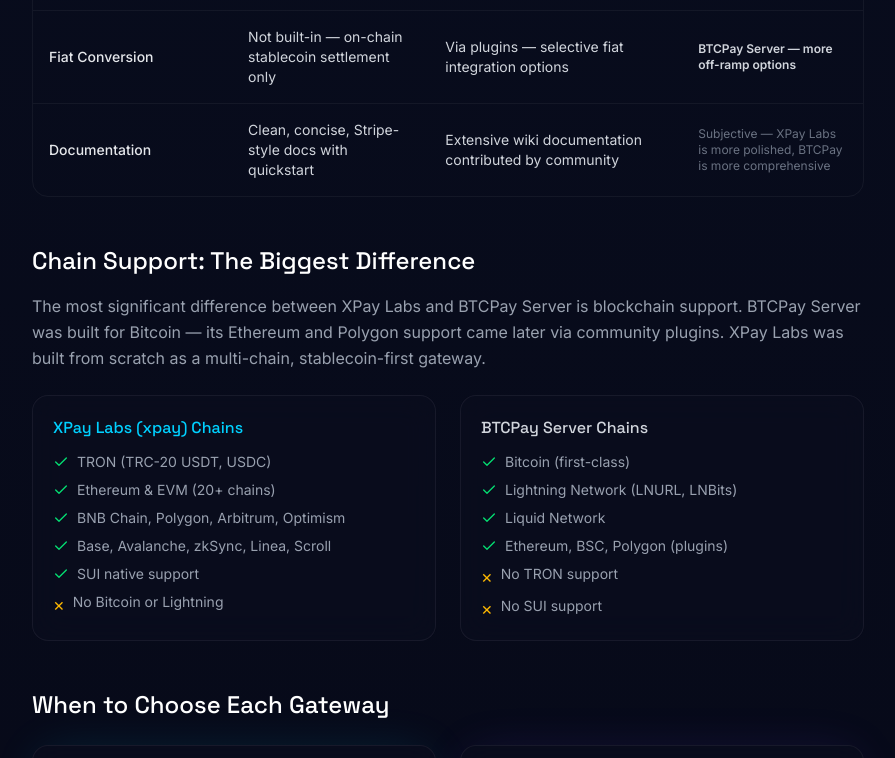
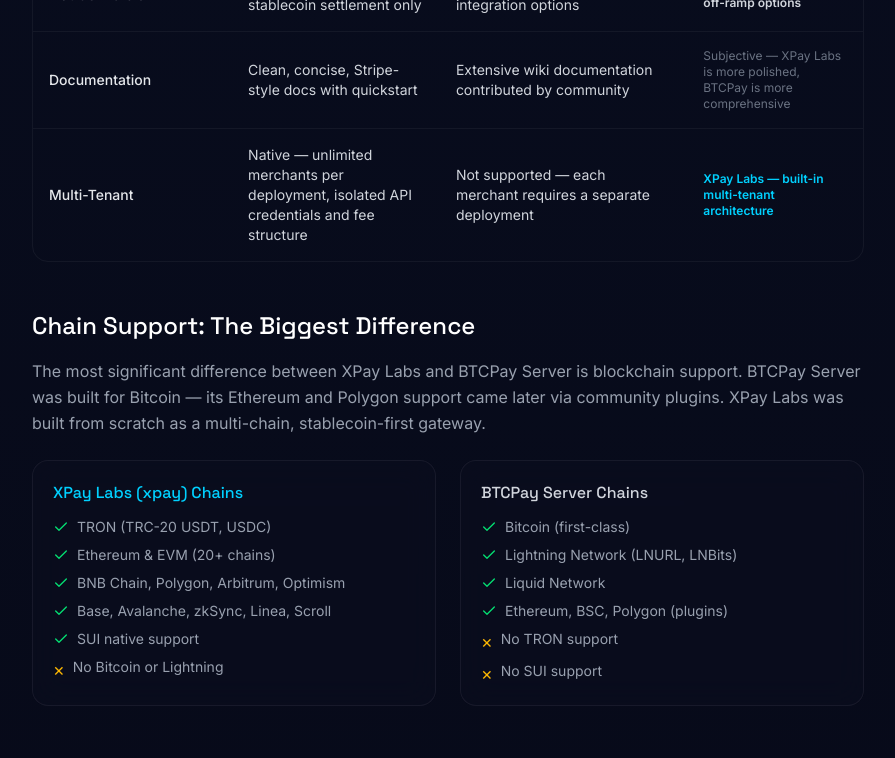
Before and after one commit to yan253319066/XPayLabs, a Next.js app: page /blog/xpay-labs-vs-btcpayserver in a window 1280 px wide. Shown: the part 1960-2718 px from the top of the page, without its empty margins (192-1087 px from the left). Built offline with nearby package versions, Linux system fonts and the light colour scheme.

Commit message:
Add multi-tenant messaging to SEO metadata and blog content (EN+ZH)

```diff
--- a/app/blog/page.tsx
+++ b/app/blog/page.tsx
@@ -8,8 +8,8 @@
 
 export const metadata: Metadata = {
   title: 'Blog — Self-Hosted Crypto Payment Guides | XPay Labs',
-  description: 'Guides, comparisons, and deep dives on self-hosted crypto payment infrastructure. Learn how to accept USDT, replace BitPay, and deploy your own non-custodial gateway.',
-  keywords: ['crypto payment blog', 'self-hosted payment gateway', 'USDT payment guide', 'BitPay alternative', 'Coinbase Commerce alternative', 'crypto payment infrastructure', 'accept crypto payments'],
+  description: 'Guides, comparisons, and deep dives on self-hosted crypto payment infrastructure. Learn how to accept USDT, replace BitPay, deploy multi-tenant gateways, and run your own non-custodial payment platform.',
+  keywords: ['crypto payment blog', 'self-hosted payment gateway', 'USDT payment guide', 'BitPay alternative', 'Coinbase Commerce alternative', 'crypto payment infrastructure', 'accept crypto payments', 'multi-tenant crypto payment gateway', 'crypto payment platform operator'],
   alternates: {
     canonical: 'https://www.xpaylabs.com/blog',
     languages: {
--- a/app/blog/self-hosted-vs-hosted-cost-analysis/page.tsx
+++ b/app/blog/self-hosted-vs-hosted-cost-analysis/page.tsx
@@ -121,6 +121,7 @@
                 XPay Labs: $0 tx fee, VPS cost estimated at $5/mo ($10k tier) to $20/mo ($500k tier).
                 Gas fees not included (paid by customer or merchant equally across all solutions).
                 Optional XPay Labs support plans from $1,500 (Docker Setup) or $3,000/yr (Business) — not required to use the software.
+                Multi-tenant architecture further reduces per-merchant cost: one deployment serves unlimited merchants with isolated credentials. No per-merchant server overhead.
               </div>
             </section>
 
--- a/app/blog/xpay-labs-vs-btcpayserver/page.tsx
+++ b/app/blog/xpay-labs-vs-btcpayserver/page.tsx
@@ -9,8 +9,8 @@
 
 export const metadata: Metadata = {
   title: 'XPay Labs (xpay) vs BTCPay Server: Self-Hosted Crypto Payment Gateways Compared (2026)',
-  description: 'A detailed comparison of XPay Labs (xpay) vs BTCPay Server in 2026. Compare features, chain support, pricing, security, and developer experience to choose the best self-hosted crypto payment gateway.',
-  keywords: ['XPay Labs vs BTCPay Server', 'xpay vs btcpay', 'self-hosted crypto payment gateway comparison', 'BTCPay Server alternative', 'XPay Labs comparison', 'best self-hosted crypto payment gateway 2026'],
+  description: 'A detailed comparison of XPay Labs (xpay) vs BTCPay Server in 2026. Compare features, chain support, pricing, security, multi-tenant support, and developer experience to choose the best self-hosted crypto payment gateway.',
+  keywords: ['XPay Labs vs BTCPay Server', 'xpay vs btcpay', 'self-hosted crypto payment gateway comparison', 'BTCPay Server alternative', 'XPay Labs comparison', 'XPay Labs multi-tenant', 'BTCPay Server multi-tenant'],
   alternates: {
     canonical: 'https://www.xpaylabs.com/blog/xpay-labs-vs-btcpayserver',
     languages: {
@@ -119,6 +119,12 @@
     xpay: 'Clean, concise, Stripe-style docs with quickstart',
     btcpay: 'Extensive wiki documentation contributed by community',
     winner: 'Subjective — XPay Labs is more polished, BTCPay is more comprehensive',
+  },
+  {
+    feature: 'Multi-Tenant',
+    xpay: 'Native — unlimited merchants per deployment, isolated API credentials and fee structure',
+    btcpay: 'Not supported — each merchant requires a separate deployment',
+    winner: 'XPay Labs — built-in multi-tenant architecture',
   },
 ];
 
@@ -270,6 +276,7 @@
                     <li className="flex items-start gap-2"><span className="text-brand-cyan mt-1">→</span> You want a Stripe-quality API with HMAC-signed webhooks</li>
                     <li className="flex items-start gap-2"><span className="text-brand-cyan mt-1">→</span> You need true white-label checkout with no third-party branding</li>
                     <li className="flex items-start gap-2"><span className="text-brand-cyan mt-1">→</span> You prefer a single docker-compose.yml deployment</li>
+                    <li className="flex items-start gap-2"><span className="text-brand-cyan mt-1">→</span> You run a payment platform serving multiple merchants — XPay Labs has native multi-tenant support</li>
                     <li className="flex items-start gap-2"><span className="text-brand-cyan mt-1">→</span> You want clean, modern documentation with quickstart guides</li>
                   </ul>
                 </div>
--- a/app/pricing/page.tsx
+++ b/app/pricing/page.tsx
@@ -9,8 +9,8 @@
 
 export const metadata: Metadata = {
   title: 'Pricing — Self-Hosted Crypto Payment Gateway | XPay Labs',
-  description: 'XPay Labs is free, self-hosted crypto payment software. Pay 0% transaction fees. Support plans from $1,500/year. Save $6k-$12k/year vs BitPay, Coinbase Commerce, and hosted gateways.',
-  keywords: ['crypto payment gateway pricing', 'self-hosted crypto payment cost', 'BitPay vs XPay Labs cost', 'crypto payment gateway fees comparison', 'free crypto payment gateway', 'non-custodial payment gateway pricing'],
+  description: 'XPay Labs is free, self-hosted crypto payment software. Pay 0% transaction fees. Multi-tenant — host unlimited merchants on one deployment. Support plans from $1,500/year. Save $6k-$12k/year vs BitPay, Coinbase Commerce, and hosted gateways.',
+  keywords: ['crypto payment gateway pricing', 'self-hosted crypto payment cost', 'BitPay vs XPay Labs cost', 'crypto payment gateway fees comparison', 'free crypto payment gateway', 'non-custodial payment gateway pricing', 'multi-tenant crypto payment gateway', 'host multiple merchants crypto'],
   alternates: {
     canonical: 'https://www.xpaylabs.com/pricing',
     languages: {
--- a/app/review/page.tsx
+++ b/app/review/page.tsx
@@ -8,8 +8,8 @@
 
 export const metadata: Metadata = {
   title: 'XPay Labs (xpay) Review 2026 — Self-Hosted Crypto Payment Gateway Honest Review',
-  description: 'Read our honest XPay Labs (xpay) review. Features, pricing, pros and cons, and how it compares to BitPay, Coinbase Commerce, NowPayments, and BTCPay Server.',
-  keywords: ['XPay Labs review', 'xpay review', 'self-hosted crypto payment gateway review', 'xpay features', 'xpay pricing', 'crypto payment infrastructure review'],
+  description: 'Read our honest XPay Labs (xpay) review. Features, pricing, pros and cons, multi-tenant support, and how it compares to BitPay, Coinbase Commerce, NowPayments, and BTCPay Server.',
+  keywords: ['XPay Labs review', 'xpay review', 'self-hosted crypto payment gateway review', 'xpay features', 'xpay pricing', 'crypto payment infrastructure review', 'multi-tenant crypto payment gateway', 'xpay multi-tenant'],
   alternates: {
     canonical: 'https://www.xpaylabs.com/review',
   },
--- a/app/zh/blog/page.tsx
+++ b/app/zh/blog/page.tsx
@@ -8,8 +8,8 @@
 
 export const metadata: Metadata = {
   title: '博客 — 自托管加密货币支付指南 | XPay Labs',
-  description: '关于自托管加密货币支付基础设施的深度指南、技术对比和性能分析。了解如何接受 USDT、替代 BitPay、以及部署你自己的非托管支付网关。',
-  keywords: ['加密货币支付博客', '自托管支付网关', 'USDT 支付指南', 'BitPay 替代方案', '加密货币支付基础设施', '接受加密货币支付'],
+  description: '关于自托管加密货币支付基础设施的深度指南、技术对比和性能分析。了解如何接受 USDT、替代 BitPay、部署多商家网关、以及运行你自己的非托管支付平台。',
+  keywords: ['加密货币支付博客', '自托管支付网关', 'USDT 支付指南', 'BitPay 替代方案', '多商家加密支付网关', '加密货币支付基础设施', '接受加密货币支付', '加密支付平台运营'],
   alternates: {
     canonical: 'https://www.xpaylabs.com/zh/blog',
     languages: {
--- a/app/zh/blog/self-hosted-vs-hosted-cost-analysis/page.tsx
+++ b/app/zh/blog/self-hosted-vs-hosted-cost-analysis/page.tsx
@@ -120,6 +120,7 @@
                 XPay Labs: $0 交易费，VPS 费用按 $5/月（$10k 级别）到 $20/月（$500k 级别）估算。
                 Gas 费未计入（所有方案下客户或商户支付相同）。
                 XPay Labs 可选支持计划 $1,500 起（Docker Setup）或 $3,000/年（Business）— 使用软件无需购买。
+                多商家架构进一步降低商户成本：一套部署即可服务无限商家，独立 API 凭证，无需为每个商户单独部署服务器。
               </div>
             </section>
 
--- a/app/zh/blog/xpay-labs-vs-btcpayserver/page.tsx
+++ b/app/zh/blog/xpay-labs-vs-btcpayserver/page.tsx
@@ -9,8 +9,8 @@
 
 export const metadata: Metadata = {
   title: 'XPay Labs（xpay）vs BTCPay Server：自托管加密支付网关对比（2026）',
-  description: 'XPay Labs（xpay）与 BTCPay Server 的详细对比。从链支持、定价、安全、开发者体验等维度全面比较，帮你选择最适合的自托管加密支付网关。',
-  keywords: ['XPay Labs vs BTCPay Server', 'xpay vs btcpay', '自托管加密支付网关对比', 'BTCPay Server 替代方案', 'XPay Labs 对比', '最佳自托管加密支付网关 2026'],
+  description: 'XPay Labs（xpay）与 BTCPay Server 的详细对比。从链支持、定价、安全、多商家支持、开发者体验等维度全面比较，帮你选择最适合的自托管加密支付网关。',
+  keywords: ['XPay Labs vs BTCPay Server', 'xpay vs btcpay', '自托管加密支付网关对比', 'BTCPay Server 替代方案', 'XPay Labs 对比', 'XPay Labs 多商家', 'BTCPay Server 多商户'],
   alternates: {
     canonical: 'https://www.xpaylabs.com/zh/blog/xpay-labs-vs-btcpayserver',
     languages: {
@@ -120,6 +120,12 @@
     xpay: '简洁清晰，Stripe 风格文档，含快速入门',
     btcpay: '社区贡献的完善 Wiki 文档',
     winner: '主观——xpay 更精致，BTCPay 更全面',
+  },
+  {
+    feature: '多商家',
+    xpay: '原生支持——一套部署可入驻无限商户，独立 API 凭证和费率结构',
+    btcpay: '不支持——每个商户需独立部署',
+    winner: 'xpay — 原生多商家架构',
   },
 ];
 
@@ -260,6 +266,7 @@
                     <li className="flex items-start gap-2"><span className="text-brand-cyan mt-1">→</span> 你想要 Stripe 品质的 API 和 HMAC 签名 webhook</li>
                     <li className="flex items-start gap-2"><span className="text-brand-cyan mt-1">→</span> 你需要真正的白标结账，无第三方品牌标记</li>
                     <li className="flex items-start gap-2"><span className="text-brand-cyan mt-1">→</span> 你倾向于单个 docker-compose.yml 部署</li>
+                    <li className="flex items-start gap-2"><span className="text-brand-cyan mt-1">→</span> 你运营服务多个商家的支付平台——XPay Labs 原生支持多商家架构</li>
                   </ul>
                 </div>
                 <div className="glass-panel rounded-2xl p-6 glow-purple">
--- a/app/zh/pricing/page.tsx
+++ b/app/zh/pricing/page.tsx
@@ -22,7 +22,7 @@
 export const metadata: Metadata = {
   title: '定价方案 — 自托管加密支付网关 | XPay Labs',
   description:
-    'XPay Labs 是免费的自托管加密支付软件。0% 交易手续费。支持计划从 $1,500/年起。与 BitPay、Coinbase Commerce 和托管网关相比，每年可节省 $6k-$12k。',
+    'XPay Labs 是免费的自托管加密支付软件。0% 交易手续费。多商家架构 — 一个部署即可服务无限商户。支持计划从 $1,500/年起。与 BitPay、Coinbase Commerce 和托管网关相比，每年可节省 $6k-$12k。',
   keywords: [
     '加密支付网关定价',
     '自托管加密支付成本',
@@ -30,6 +30,8 @@
     '加密支付网关手续费比较',
     '免费加密支付网关',
     '非托管支付网关定价',
+    '多商家加密支付网关',
+    '多商户加密支付平台',
   ],
   alternates: {
     canonical: 'https://www.xpaylabs.com/zh/pricing',
--- a/app/zh/review/page.tsx
+++ b/app/zh/review/page.tsx
@@ -21,13 +21,14 @@
 export const metadata: Metadata = {
   title: 'XPay Labs（简称 xpay）评测 — 自托管加密支付基础设施 2026',
   description:
-    '阅读 XPay Labs（xpay）的真实评测——功能、定价、优缺点及竞品对比。',
+    '阅读 XPay Labs（xpay）的真实评测——功能、定价、多商家支持、优缺点及竞品对比。',
   keywords: [
     'XPay Labs 评测',
     'xpay 评测',
     '自托管加密支付网关评测',
     'xpay 功能',
     'xpay 定价',
+    'xpay 多商家',
     'XPay Labs 优缺点',
     'xpay 自托管网关',
   ],
```
